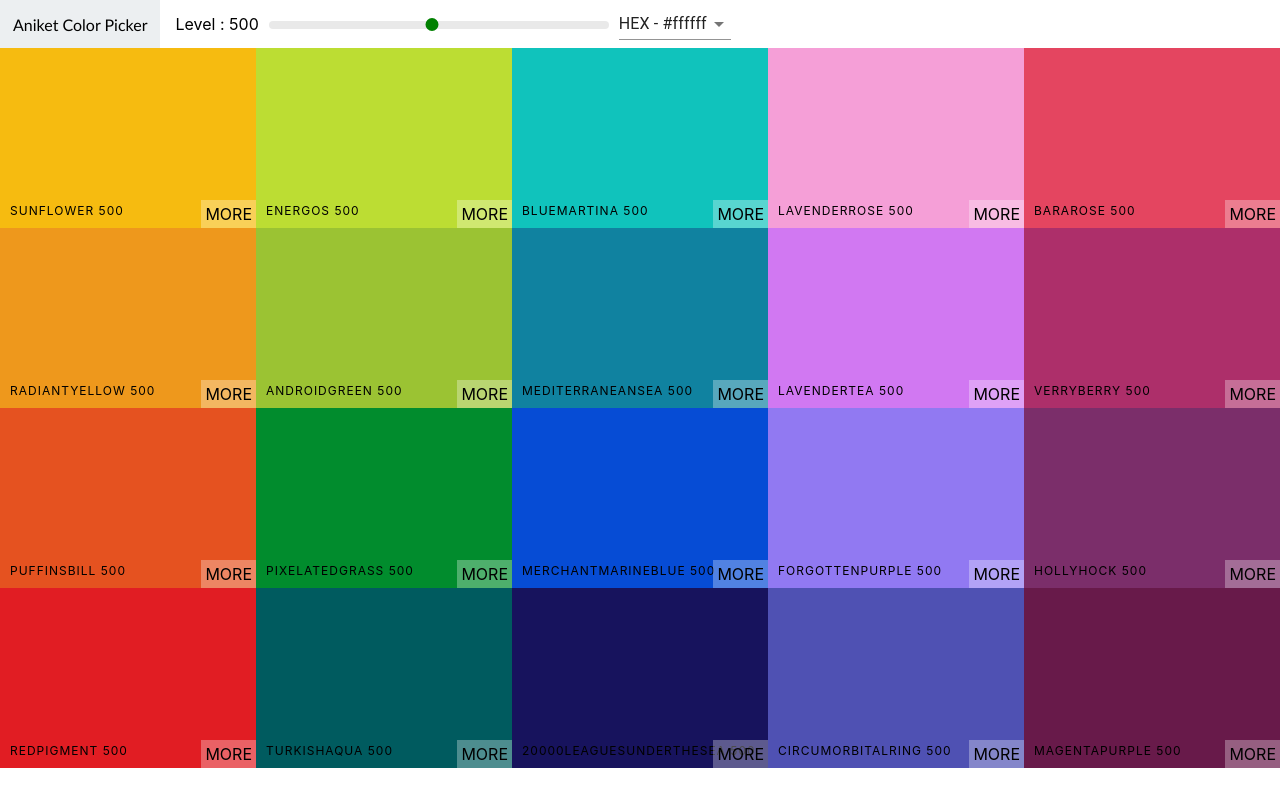
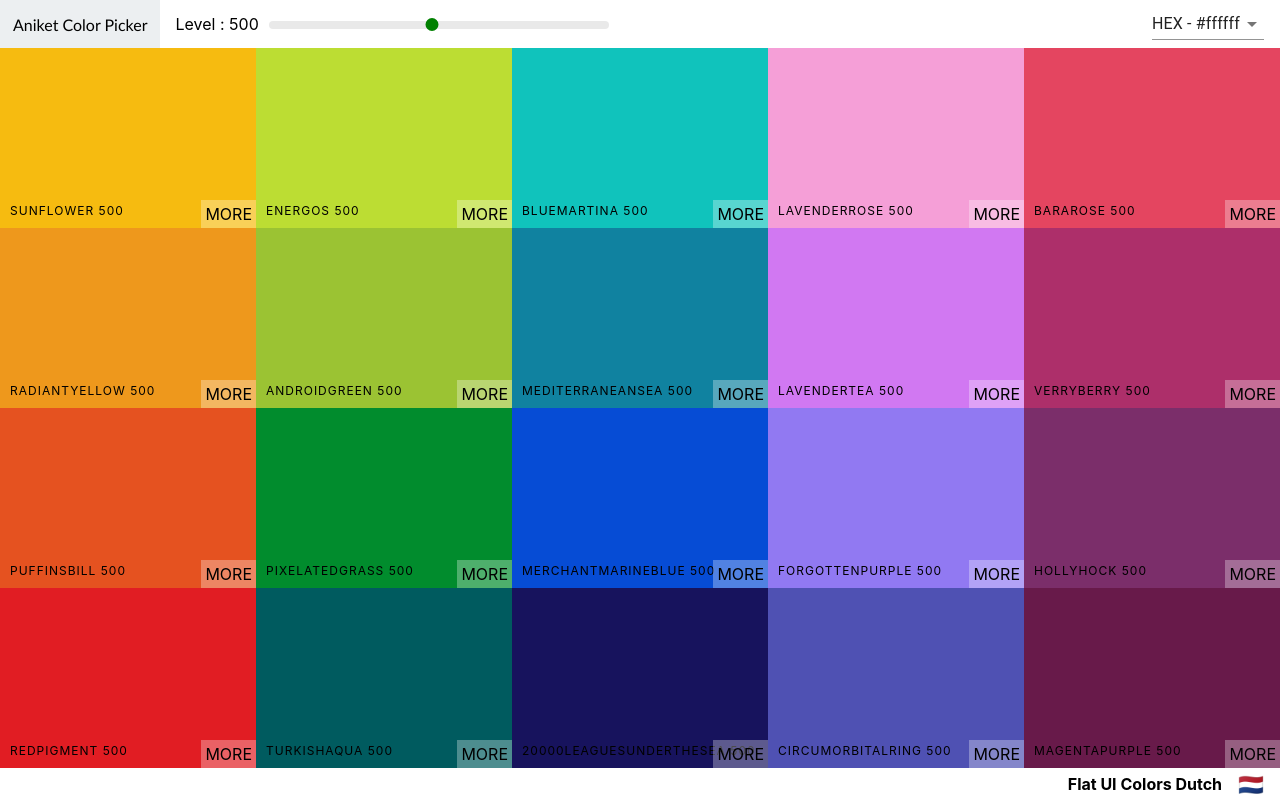
Before and after one commit to aniketchanana/color-picker-app, a React (Create React App) app: page / in a window 1280 px wide. Built offline with nearby package versions, Linux system fonts and the light colour scheme.

Commit message:
added navbar

```diff
--- a/package.json
+++ b/package.json
@@ -4,6 +4,7 @@
   "private": true,
   "dependencies": {
     "@material-ui/core": "^4.6.0",
+    "@material-ui/icons": "^4.5.1",
     "chroma-js": "^2.1.0",
     "rc-slider": "^8.7.1",
     "react": "^16.11.0",
--- a/src/Navbar.css
+++ b/src/Navbar.css
@@ -50,3 +50,8 @@
     text-decoration: none;
     color: black;
 }
+
+.select-container{
+    margin-left: auto;
+    margin-right: 1rem;
+}
--- a/src/Navbar.js
+++ b/src/Navbar.js
@@ -6,17 +6,28 @@ import './Navbar.css';
 import Select from '@material-ui/core/Select';
 import MenuItem from '@material-ui/core/MenuItem';
 
+import Snackbar from '@material-ui/core/Snackbar';
+import IconButton from '@material-ui/core/IconButton';
+import CloseIcon from '@material-ui/icons/Close';
+
 class NavBar extends Component{
     constructor(props){
         super(props);
-        this.state = {format:"hex"};
+        this.state = {format:"hex",open:false};
         this.handelChange = this.handelChange.bind(this);
+        this.closeSnackBar = this.closeSnackBar.bind(this);
     }
     async handelChange(evt){
         await this.setState({
-            format:evt.target.value
+            format:evt.target.value,
+            open:true
         })
         this.props.handelChange(this.state.format);
+    }
+    closeSnackBar(){
+        this.setState({
+            open:false
+        })
     }
     render(){
         return(
@@ -43,9 +54,33 @@ class NavBar extends Component{
                 onChange={this.handelChange}>
                     <MenuItem value='hex'>HEX - #ffffff</MenuItem>
                     <MenuItem value='rgb'>RGB - rgb(255,255,255)</MenuItem>
-                    <MenuItem value='rgba'>RGBA - rgbA(255,255,255,1.0)</MenuItem>
+                    <MenuItem value='rgba'>RGBA - rgba(255,255,255,1.0)</MenuItem>
                 </Select>
                 </div>
+
+                <Snackbar
+                anchorOrigin={{
+                vertical: 'bottom',
+                horizontal: 'left',
+                }}
+                open={this.state.open}
+                autoHideDuration={2000}
+                onClose={this.closeSnackBar}
+                ContentProps={{
+                'aria-describedby': 'message-id',
+                }}
+                message={<span id="message-id">Format changed to {this.state.format.toUpperCase()}</span>}
+                action={[
+                <IconButton
+                    key="close"
+                    aria-label="close"
+                    color="inherit"
+                    onClick={this.closeSnackBar}
+                >
+                    <CloseIcon />
+                </IconButton>,
+                ]}
+            />
             </header>
         )
     }
--- a/src/Palette.css
+++ b/src/Palette.css
@@ -7,3 +7,17 @@
     width: 100%;
     height: 90%;
 }
+
+.Palette-footer{
+    background-color: #fff;
+    height: 4vh;
+    display: flex;
+    justify-content: flex-end;
+    align-items: center;
+    font-weight: bold;
+}
+
+.emoji{
+    font-size: 1.3rem;
+    margin: 0 1rem;
+}
--- a/src/Palette.js
+++ b/src/Palette.js
@@ -20,9 +20,12 @@ class Palette extends Component{
         })
     }
     render(){
+        const {paletteName,emoji} = this.props.palette;
+
         let colorBoxes = this.props.palette.colors[this.state.level].map(color=>{
             return <ColorBox background={color[this.state.format]}
-            name={color.name}></ColorBox>
+            name={color.name}
+            key={color.id}></ColorBox>
         })
         return(
             <div className="Palette">
@@ -33,6 +36,10 @@ class Palette extends Component{
                 <div className="Palette-colors">
                     {colorBoxes}
                 </div>
+                <footer className='Palette-footer'>
+                    {paletteName}
+                    <span className="emoji">{emoji}</span>
+                </footer>
             </div>
         )
     }
```
Also changed, not shown: 1 other file (tests, documents, lock files or other folders).
